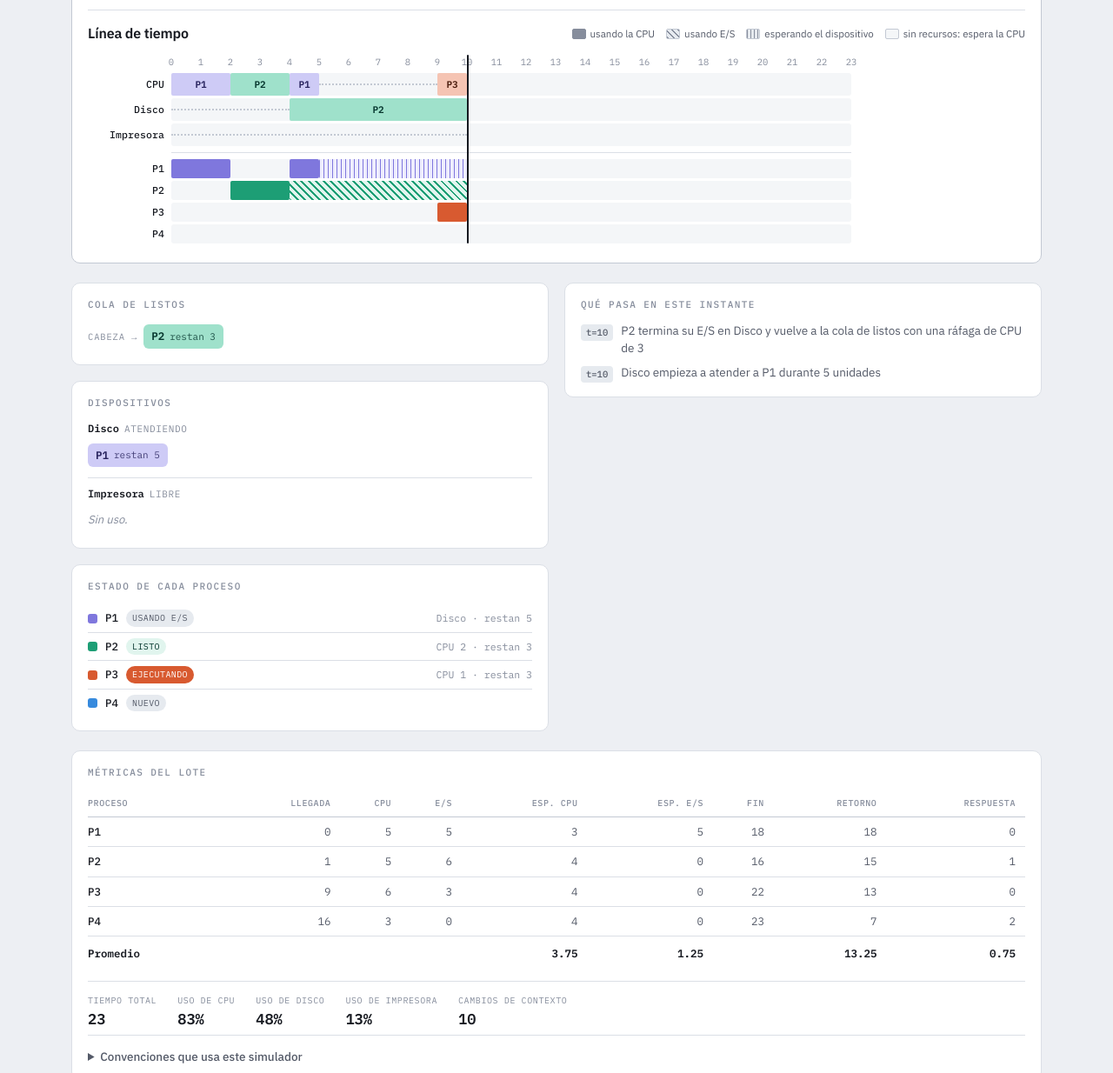
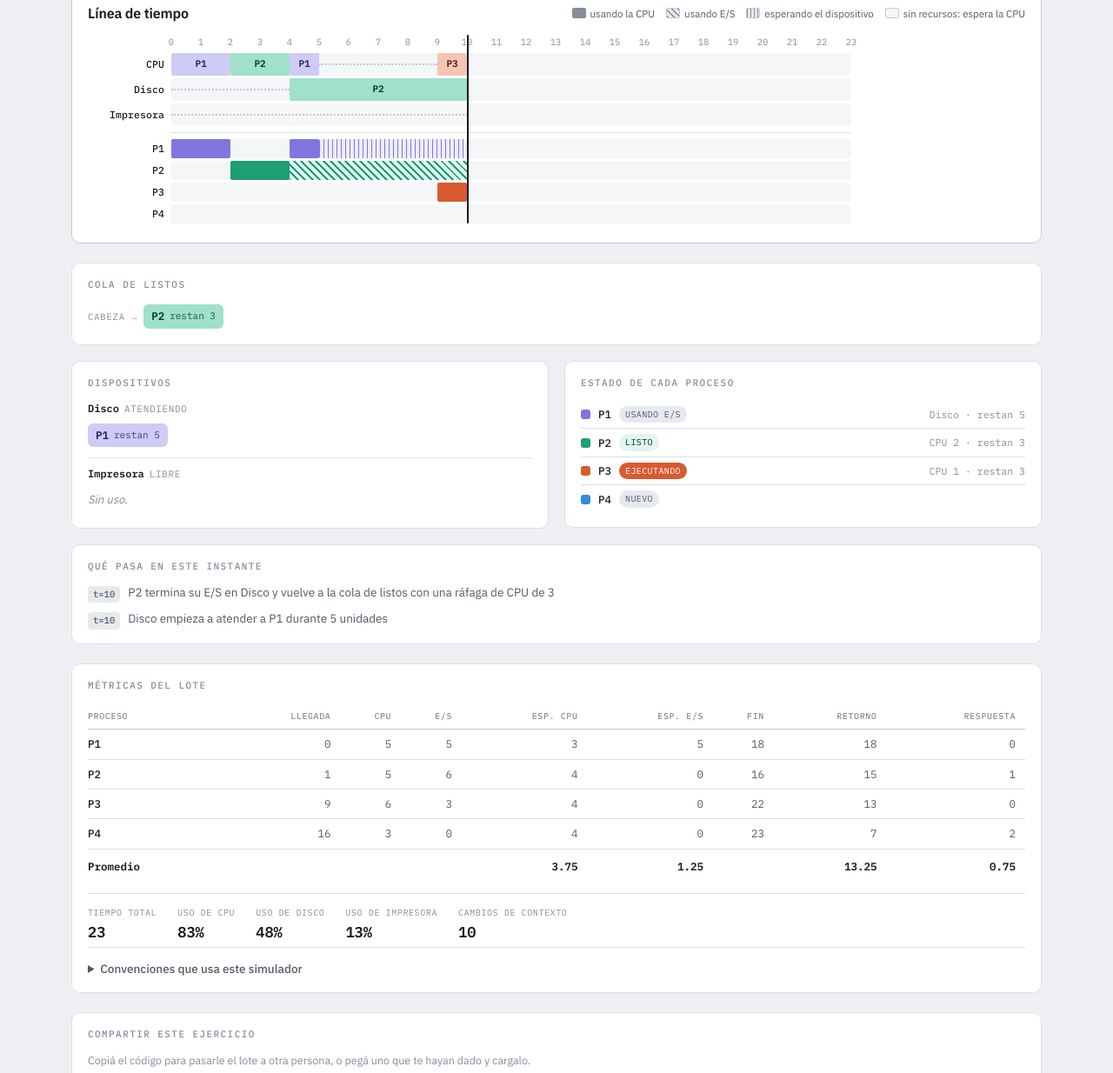
Before and after one commit to levicot/iso-planificacion-cpu, a plain HTML site: page index.html in a window 1280 px wide. Shown: the part 880-2114 px from the top of the page at 87% size. Drawn offline with Linux system fonts and the light colour scheme.

Commit message:
Reorganiza los paneles inferiores y libera el ancho del párrafo de entrada
- Dispositivos y Estado de cada proceso pasan a mostrarse lado a lado
- Cola de listos y Qué pasa en este instante ocupan el ancho completo
- El párrafo de entrada ya no está limitado a 64 caracteres de ancho

Co-Authored-By: Claude Opus 5 <noreply@anthropic.com>

```diff
--- a/index.html
+++ b/index.html
@@ -50,13 +50,14 @@ p{margin:0}
 .mono{font-family:'IBM Plex Mono',ui-monospace,Menlo,monospace;font-variant-numeric:tabular-nums}
 .eyebrow{font-family:'IBM Plex Mono',monospace;font-size:11px;font-weight:500;
   letter-spacing:.13em;text-transform:uppercase;color:var(--ink-3)}
-.lead{color:var(--ink-2);max-width:64ch;margin-top:8px}
+.lead{color:var(--ink-2);margin-top:8px}
 header{border-bottom:1px solid var(--line);padding-bottom:20px}
 .panel{background:var(--panel);border:1px solid var(--line);border-radius:10px;padding:16px 18px}
 .panel > .eyebrow{display:block;margin-bottom:12px}
 .cols{display:grid;grid-template-columns:1.15fr 1fr;gap:18px;align-items:start}
 .abajo{display:grid;grid-template-columns:1fr 1fr;gap:18px;align-items:start}
 .stackcol{display:flex;flex-direction:column;gap:18px}
+.ancho{grid-column:1/-1}
 @media (max-width:900px){ .cols,.abajo{grid-template-columns:1fr} }
 
 label{font-size:13px;color:var(--ink-2)}
@@ -276,8 +277,7 @@ kbd{font-family:'IBM Plex Mono',monospace;font-size:11px;background:var(--panel-
 </section>
 
 <div class="abajo">
-  <div class="stackcol">
-    <section class="panel">
+  <section class="panel ancho">
     <span class="eyebrow">Cola de listos</span>
     <div class="cola" id="cola"></div>
   </section>
@@ -289,8 +289,7 @@ kbd{font-family:'IBM Plex Mono',monospace;font-size:11px;background:var(--panel-
     <span class="eyebrow">Estado de cada proceso</span>
     <div class="estados" id="estados"></div>
   </section>
-  </div>
-  <section class="panel">
+  <section class="panel ancho">
     <span class="eyebrow">Qué pasa en este instante</span>
     <div class="ev" id="eventos" aria-live="polite"></div>
   </section>
```
Lines whose indentation alone changed are shown as unchanged.
